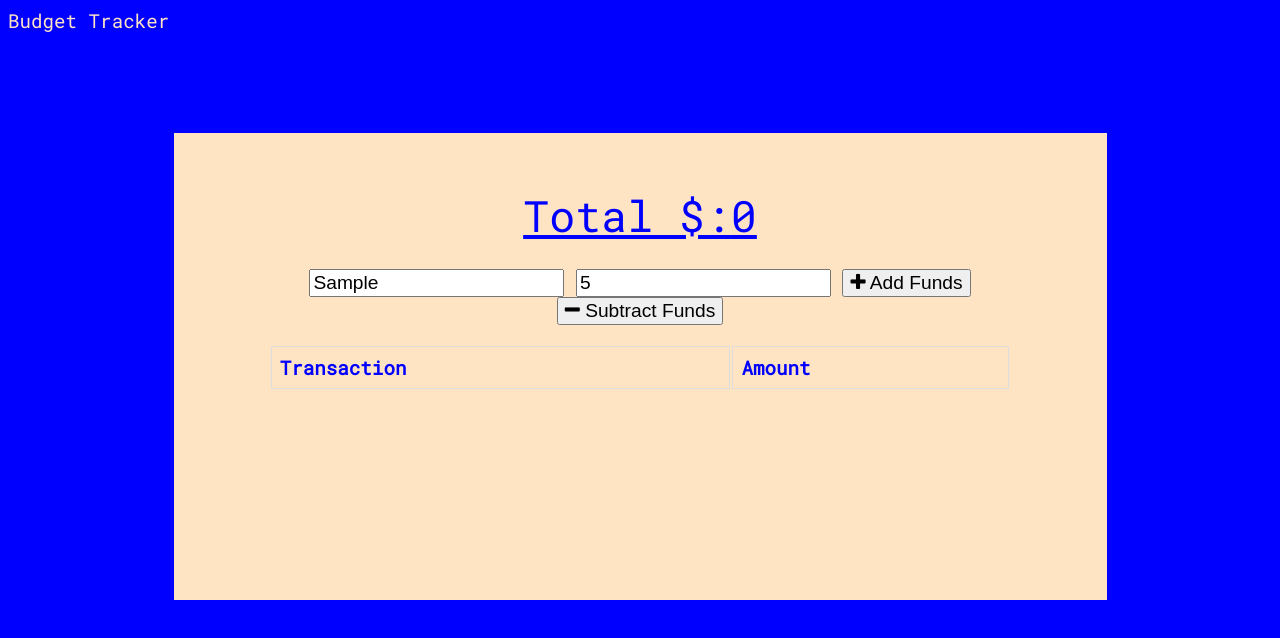
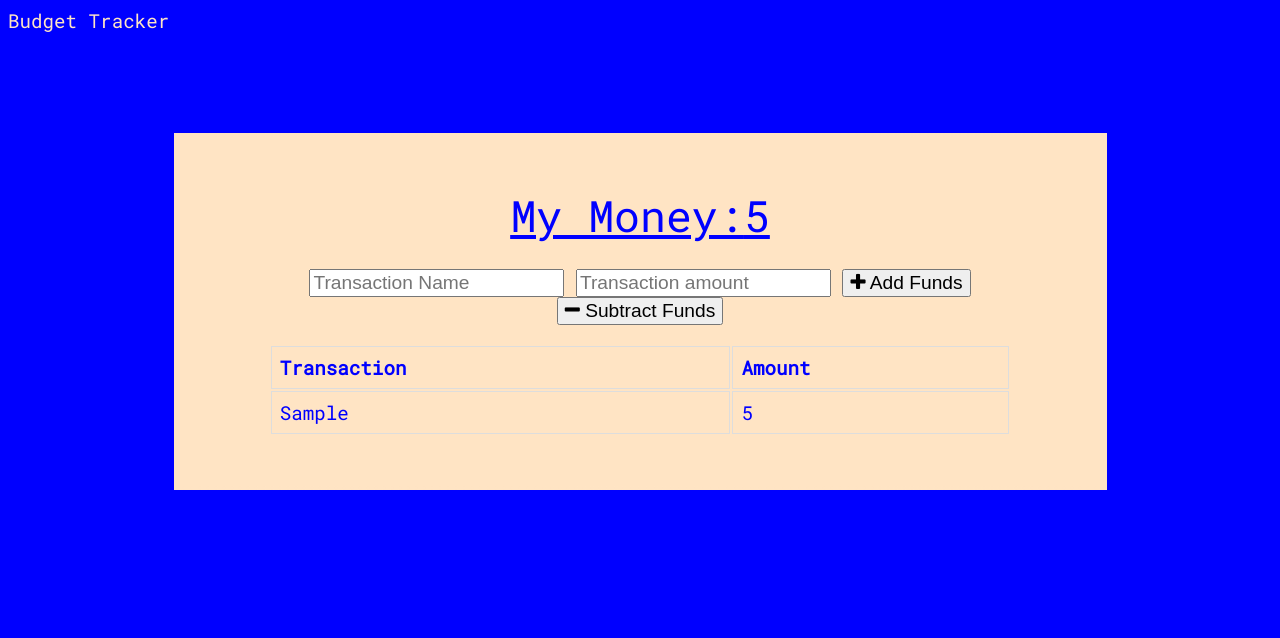
Before and after one commit to epw1389/Budget-Tracker, a website: page public/index.html in a window 1280 px wide. Both pictures are taken after typing "Sample", "5" into the empty fields and a click on the button "Add Funds". Drawn offline with nearby package versions, Linux system fonts and the light colour scheme; no server answers.

Commit message:
fixed public/

```diff
--- a/public/index.html
+++ b/public/index.html
@@ -21,7 +21,7 @@
     <br>
   <div class="wrapper">
     <div class="total">
-      <div class="total">Total $:<span id="total">0</span></div>
+      <div class="total">My Money:<span id="total">0</span></div>
     </div>
 
     <div class="form">
@@ -42,12 +42,9 @@
 
         </tbody>
       </table>
-    </div>
 
-    <canvas id="myChart"></canvas>
-  </div>
 
-  <script src="https://cdn.jsdelivr.net/npm/chart.js@2.8.0"></script>
+
   <script src="db.js"></script>
   <script src="index.js"></script>
 </body>
--- a/public/index.js
+++ b/public/index.js
@@ -0,0 +1,122 @@
+let transactions = [];
+
+
+fetch("/api/transaction")
+  .then(response => {
+    return response.json();
+  })
+  .then(data => {
+
+    transactions = data;
+
+    populateTotal();
+    populateTable();
+
+  });
+
+function populateTotal() {
+
+  let total = transactions.reduce((total, t) => {
+    return total + parseInt(t.value);
+  }, 0);
+
+  let totalEl = document.querySelector("#total");
+  totalEl.textContent = total;
+}
+
+function populateTable() {
+  let tbody = document.querySelector("#tbody");
+  tbody.innerHTML = "";
+
+  transactions.forEach(transaction => {
+
+    let tr = document.createElement("tr");
+    tr.innerHTML = `
+      <td>${transaction.name}</td>
+      <td>${transaction.value}</td>
+    `;
+
+    tbody.appendChild(tr);
+  });
+}
+
+
+
+function sendTransaction(isAdding) {
+  let nameEl = document.querySelector("#t-name");
+  let amountEl = document.querySelector("#t-amount");
+  let errorEl = document.querySelector(".form .error");
+
+
+  if (nameEl.value === "" || amountEl.value === "") {
+    errorEl.textContent = "Missing Information";
+    return;
+  }
+  else {
+    errorEl.textContent = "";
+  }
+
+
+  let transaction = {
+    name: nameEl.value,
+    value: amountEl.value,
+    date: new Date().toISOString()
+  };
+
+
+  if (!isAdding) {
+    transaction.value *= -1;
+  }
+
+
+  transactions.unshift(transaction);
+
+
+
+  populateTable();
+  populateTotal();
+
+
+  fetch("/api/transaction", {
+    method: "POST",
+    body: JSON.stringify(transaction),
+    headers: {
+      Accept: "application/json, text/plain, */*",
+      "Content-Type": "application/json"
+    }
+  })
+  .then(response => {
+    return response.json();
+  })
+  .then(data => {
+    if (data.errors) {
+      errorEl.textContent = "Missing Information";
+    }
+    else {
+      nameEl.value = "";
+      amountEl.value = "";
+    }
+  })
+  .catch(err => {
+    saveRecord(transaction);
+
+    nameEl.value = "";
+    amountEl.value = "";
+  });
+}
+
+document.querySelector("#add-btn").onclick = function() {
+  sendTransaction(true);
+};
+
+document.querySelector("#sub-btn").onclick = function() {
+  sendTransaction(false);
+};
+
+if ("serviceWorker" in navigator) {
+  window.addEventListener("load", () => {
+    navigator.serviceWorker.register("service-worker.js").then(reg => {
+      console.log("We found your service worker file!", reg);
+    });
+  });
+}
```
Also changed, not shown: public/service-worker.js (+74 -0 lines).
